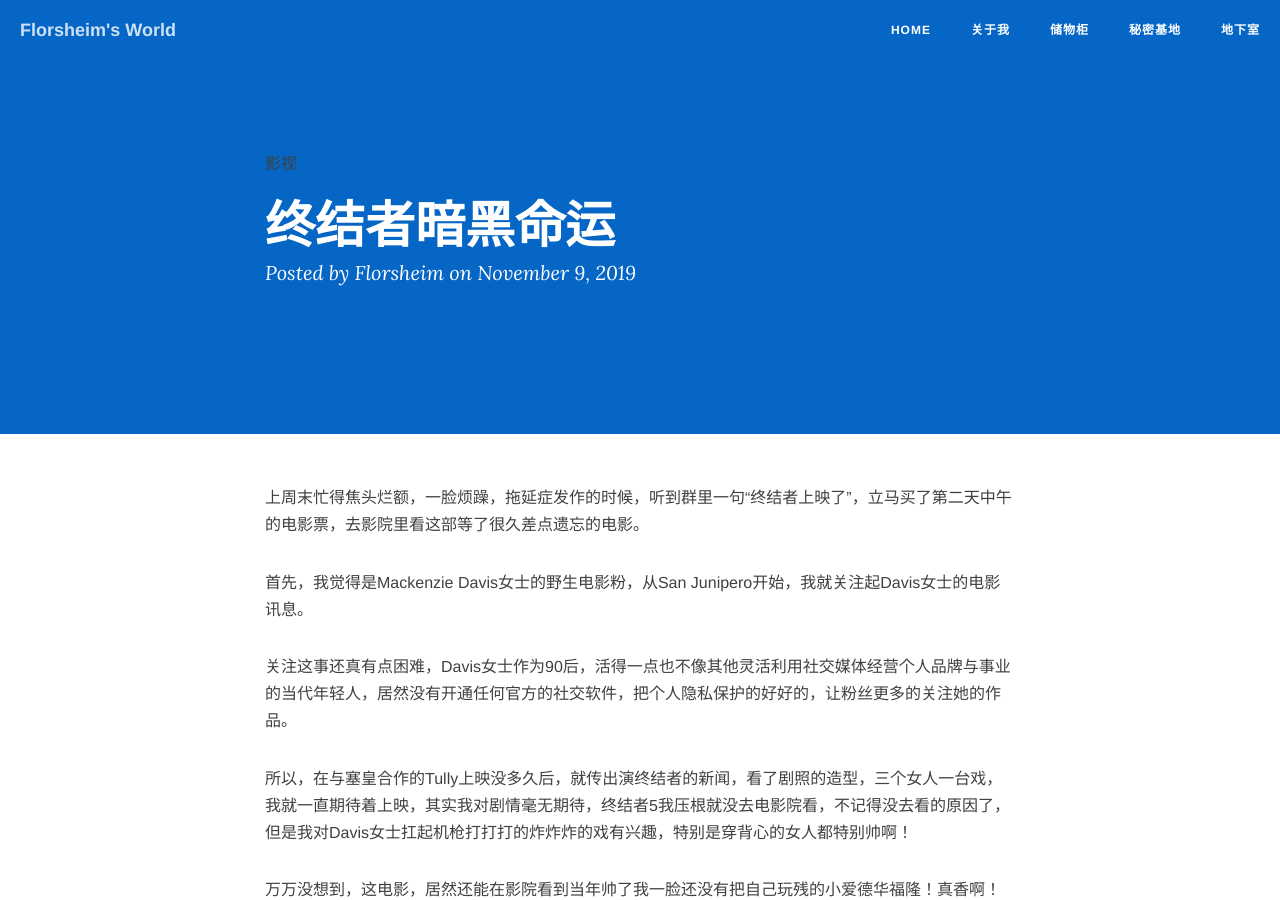
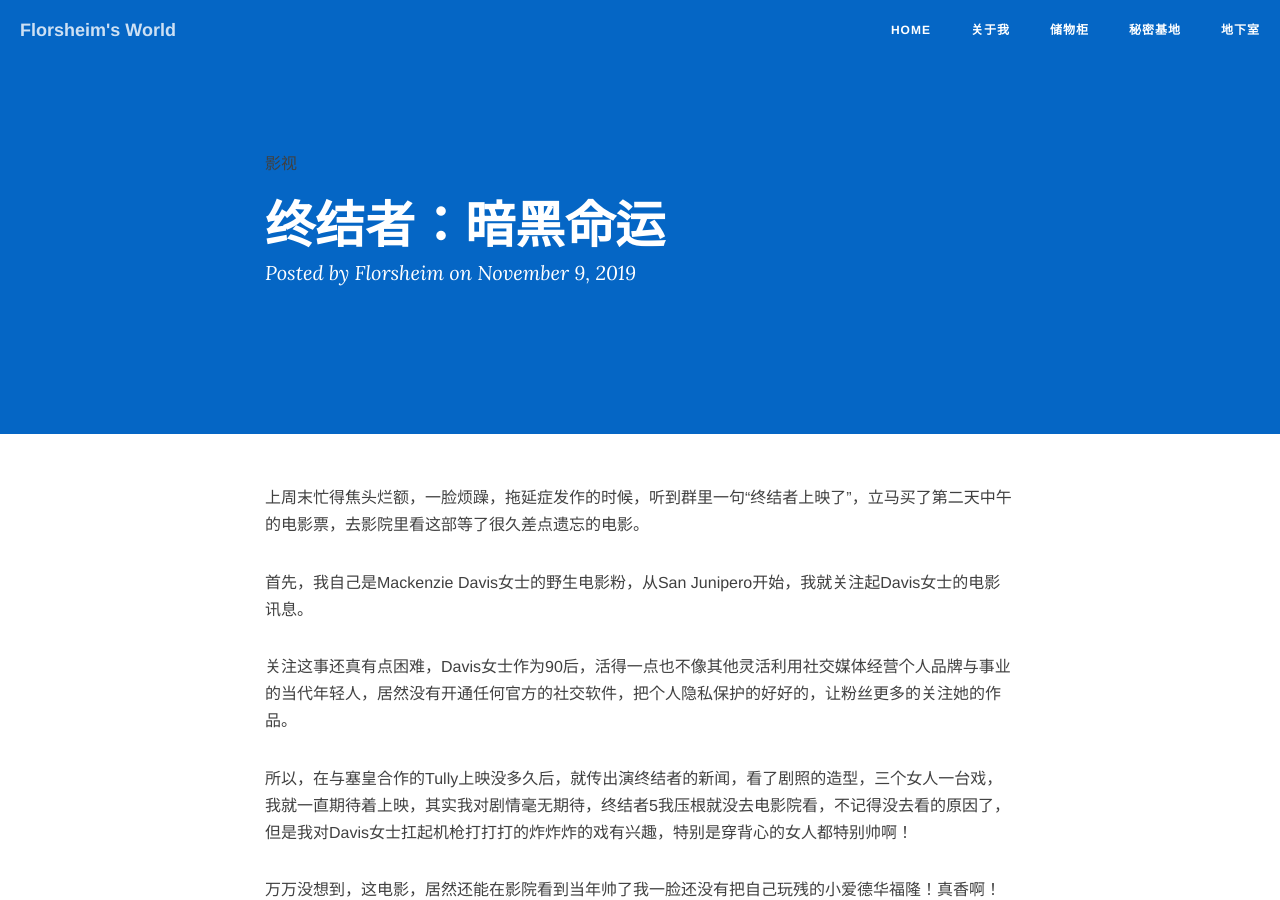
Before and after one commit to bear-kid/bear-kid.github.io, a Jekyll site: the page built from _posts/2019-11-09-Terminator.md, in a window 1280 px wide and 900 px high. Built offline with Jekyll 4.4.1, drawn with Linux system fonts in a browser that asks for light colours; nearby versions of some CDN libraries; comment, search, counter and statistics services are not loaded.

Commit message:
Update 2019-11-09-Terminator.md

```diff
--- a/_posts/2019-11-09-Terminator.md
+++ b/_posts/2019-11-09-Terminator.md
@@ -1,6 +1,6 @@
 ---
 layout: post
-title: 终结者暗黑命运
+title: 终结者：暗黑命运
 date: 2019-11-09
 categories: blog
 tags: [影视]
@@ -10,7 +10,7 @@ description: 格蕾丝x丹妮，真香
 
 上周末忙得焦头烂额，一脸烦躁，拖延症发作的时候，听到群里一句“终结者上映了”，立马买了第二天中午的电影票，去影院里看这部等了很久差点遗忘的电影。
 
-首先，我觉得是Mackenzie Davis女士的野生电影粉，从San Junipero开始，我就关注起Davis女士的电影讯息。
+首先，我自己是Mackenzie Davis女士的野生电影粉，从San Junipero开始，我就关注起Davis女士的电影讯息。
 
 关注这事还真有点困难，Davis女士作为90后，活得一点也不像其他灵活利用社交媒体经营个人品牌与事业的当代年轻人，居然没有开通任何官方的社交软件，把个人隐私保护的好好的，让粉丝更多的关注她的作品。
 
```
